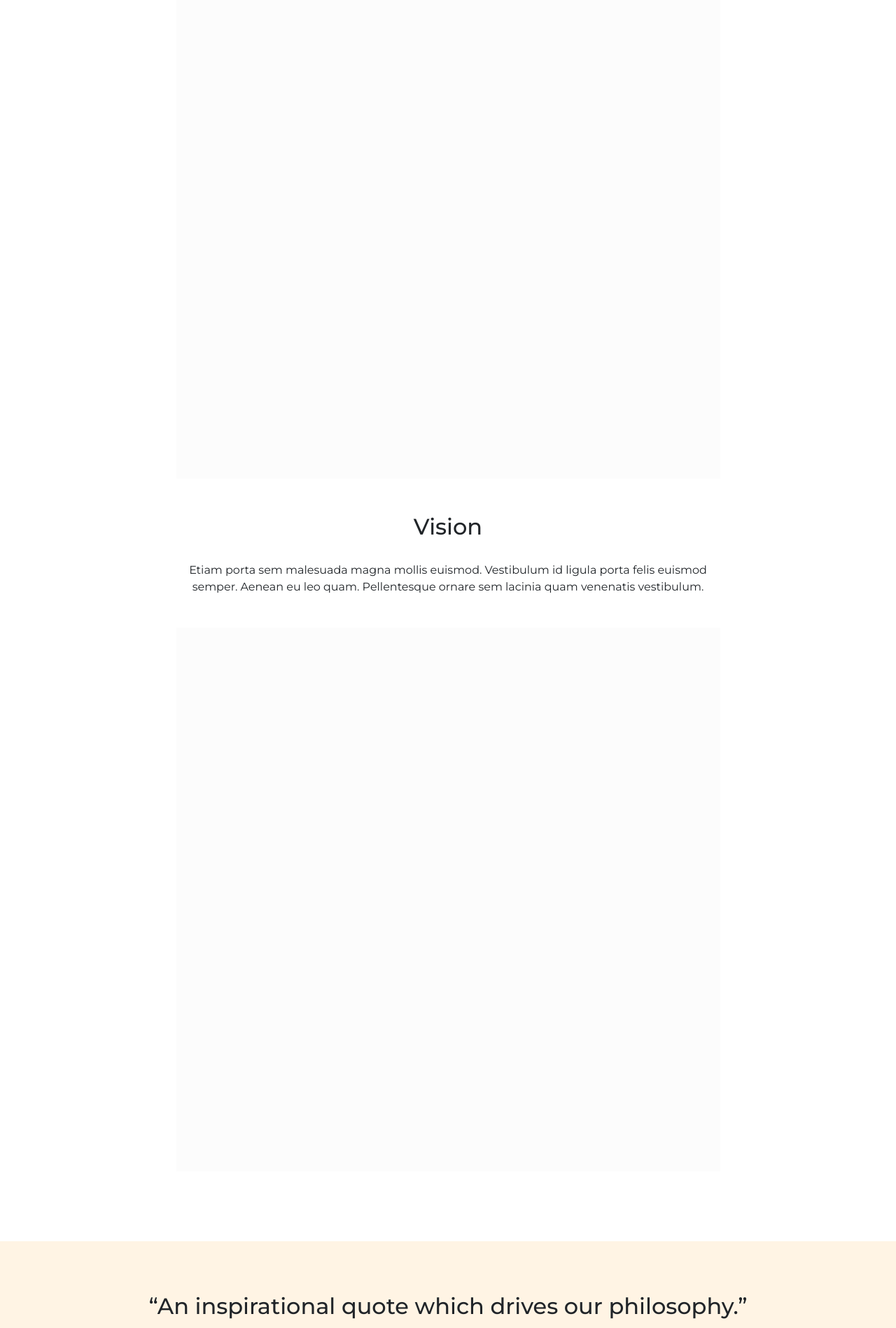
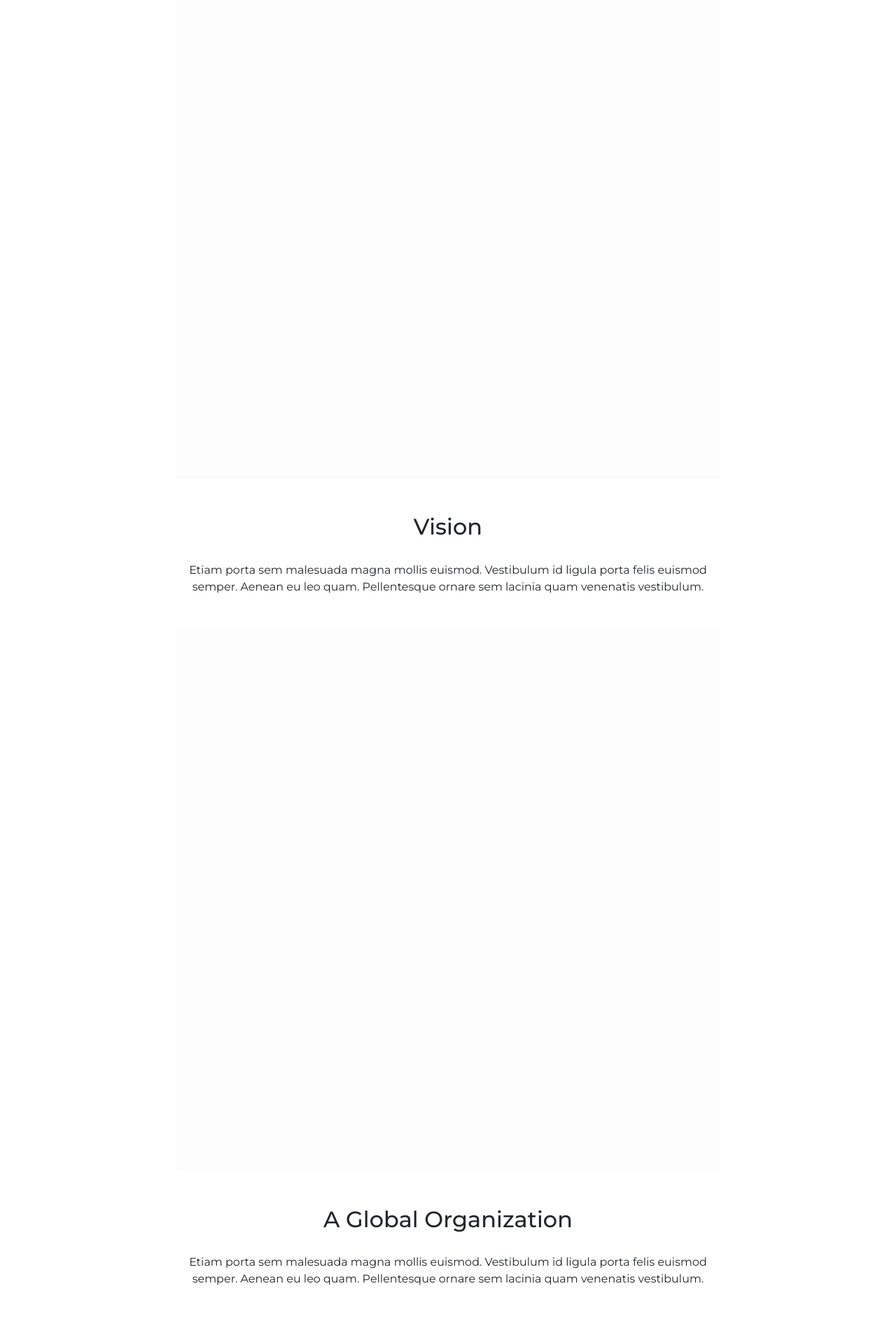
Before and after one commit to hax-org/website, a Jekyll site: the page built from about.html, in a window 1280 px wide. Shown: the part 745-2643 px from the top of the page at 70% size. Built offline with Jekyll 4.4.1, drawn with Linux system fonts in a browser that asks for light colours; nearby versions of some CDN libraries; library files that are not in the unit come from our copies; a script that is not in the unit is left out; grey boxes are pictures that could not be loaded.

Commit message:
add changes to map

```diff
--- a/_includes/home/what-we-do.html
+++ b/_includes/home/what-we-do.html
@@ -1,12 +1,12 @@
 <section id="what-we-do" class="section-gray-bg">
 	<div class="container">
 		<div class="row">
-			<div class="col-lg-6">
+			<!-- <div class="col-lg-6">
 				<div class="image-container">
-					<!-- this illustration doesn't fit at all, i know -->
+					this illustration doesn't fit at all, i know
 					<img src="/assets/images/working.svg">
 				</div>
-			</div>
+			</div> -->
 			<div class="col-lg-6">
 				<h1>What we do</h1>
 				<div class="number-block">
--- a/_sass/_about.scss
+++ b/_sass/_about.scss
@@ -23,4 +23,14 @@
     /*margin-bottom: 3%;*/
   }
 
+  iframe {
+    margin-top: 30px;
+  }
+
 }
+
+#map {
+  margin-top: 30px;
+  height: 600px;
+  width: 100%;
+ }
--- a/about.html
+++ b/about.html
@@ -25,7 +25,217 @@ title: About
 			<p>Etiam porta sem malesuada magna mollis euismod. Vestibulum id ligula porta felis euismod semper. Aenean eu leo quam. Pellentesque ornare sem lacinia quam venenatis vestibulum.</p>
 			<img class="lazy" src="/assets/images/lazy.jpg" data-src="/assets/images/about/2.jpg">
 		</div>
+		<div class="mission-container">
+			<h2>A Global Organization</h2>
+			<p>Etiam porta sem malesuada magna mollis euismod. Vestibulum id ligula porta felis euismod semper. Aenean eu leo quam. Pellentesque ornare sem lacinia quam venenatis vestibulum.</p>
+			<!-- <iframe width="100%" height="450" frameborder="0" style="border:0" src="https://www.google.com/maps/embed/v1/place?q=place_id:ChIJCzYy5IS16lQRQrfeQ5K5Oxw&key=AIzaSyDkHYOIn-0ac774yt7XE8UHRrx-1HiOVMg" allowfullscreen></iframe> -->
+			<div id="map"></div>
+		</div>
 	</div>
 </section>
 
+
 {% include quote.html %}
+
+<script>
+	// Initialize and add the map
+	function initMap() {
+	// The location of Uluru
+	var uluru = {lat: -25.344, lng: 131.036};
+	var styles = [
+	    {
+	        "featureType": "water",
+	        "elementType": "geometry",
+	        "stylers": [
+	            {
+	                "color": "#e9e9e9"
+	            },
+	            {
+	                "lightness": 17
+	            }
+	        ]
+	    },
+	    {
+	        "featureType": "landscape",
+	        "elementType": "geometry",
+	        "stylers": [
+	            {
+	                "color": "#f5f5f5"
+	            },
+	            {
+	                "lightness": 20
+	            }
+	        ]
+	    },
+	    {
+	        "featureType": "road.highway",
+	        "elementType": "geometry.fill",
+	        "stylers": [
+	            {
+	                "color": "#ffffff"
+	            },
+	            {
+	                "lightness": 17
+	            }
+	        ]
+	    },
+	    {
+	        "featureType": "road.highway",
+	        "elementType": "geometry.stroke",
+	        "stylers": [
+	            {
+	                "color": "#ffffff"
+	            },
+	            {
+	                "lightness": 29
+	            },
+	            {
+	                "weight": 0.2
+	            }
+	        ]
+	    },
+	    {
+	        "featureType": "road.arterial",
+	        "elementType": "geometry",
+	        "stylers": [
+	            {
+	                "color": "#ffffff"
+	            },
+	            {
+	                "lightness": 18
+	            }
+	        ]
+	    },
+	    {
+	        "featureType": "road.local",
+	        "elementType": "geometry",
+	        "stylers": [
+	            {
+	                "color": "#ffffff"
+	            },
+	            {
+	                "lightness": 16
+	            }
+	        ]
+	    },
+	    {
+	        "featureType": "poi",
+	        "elementType": "geometry",
+	        "stylers": [
+	            {
+	                "color": "#f5f5f5"
+	            },
+	            {
+	                "lightness": 21
+	            }
+	        ]
+	    },
+	    {
+	        "featureType": "poi.park",
+	        "elementType": "geometry",
+	        "stylers": [
+	            {
+	                "color": "#dedede"
+	            },
+	            {
+	                "lightness": 21
+	            }
+	        ]
+	    },
+	    {
+	        "elementType": "labels.text.stroke",
+	        "stylers": [
+	            {
+	                "visibility": "on"
+	            },
+	            {
+	                "color": "#ffffff"
+	            },
+	            {
+	                "lightness": 16
+	            }
+	        ]
+	    },
+	    {
+	        "elementType": "labels.text.fill",
+	        "stylers": [
+	            {
+	                "saturation": 36
+	            },
+	            {
+	                "color": "#333333"
+	            },
+	            {
+	                "lightness": 40
+	            }
+	        ]
+	    },
+	    {
+	        "elementType": "labels.icon",
+	        "stylers": [
+	            {
+	                "visibility": "off"
+	            }
+	        ]
+	    },
+	    {
+	        "featureType": "transit",
+	        "elementType": "geometry",
+	        "stylers": [
+	            {
+	                "color": "#f2f2f2"
+	            },
+	            {
+	                "lightness": 19
+	            }
+	        ]
+	    },
+	    {
+	        "featureType": "administrative",
+	        "elementType": "geometry.fill",
+	        "stylers": [
+	            {
+	                "color": "#fefefe"
+	            },
+	            {
+	                "lightness": 20
+	            }
+	        ]
+	    },
+	    {
+	        "featureType": "administrative",
+	        "elementType": "geometry.stroke",
+	        "stylers": [
+	            {
+	                "color": "#fefefe"
+	            },
+	            {
+	                "lightness": 17
+	            },
+	            {
+	                "weight": 1.2
+	            }
+	        ]
+	    }
+	]
+	// The map, centered at Uluru
+	var map = new google.maps.Map(
+	  document.getElementById('map'), {
+	  	zoom: 3,
+	  	center: uluru,
+	  	clickableIcons: false,
+	  	disableDefaultUI: true,
+	  	keyboardShortcuts: false,
+	  	streetViewControl: false,
+	  	styles: styles
+	  });
+	// The marker, positioned at Uluru
+	var marker = new google.maps.Marker({position: uluru, map: map});
+	}
+</script>
+<!--Load the API from the specified URL
+* The async attribute allows the browser to render the page while the API loads
+* The key parameter will contain your own API key (which is not needed for this tutorial)
+* The callback parameter executes the initMap() function
+-->
+<script async defer src="https://maps.googleapis.com/maps/api/js?key=AIzaSyDkHYOIn-0ac774yt7XE8UHRrx-1HiOVMg&callback=initMap"></script>
--- a/assets/js/main.js
+++ b/assets/js/main.js
@@ -16,6 +16,7 @@ function initJS() {
 	}).removeClass('active');
 
 	if (!readmore_enabled &&  currentWindow() == 'our-team') {
+		$('.readmore').readmore('destroy');
 	  $('.readmore').readmore({
 	  	speed: 100,
 	  	collapsedHeight: 100,
@@ -37,9 +38,9 @@ function initJS() {
 
 $(function() {
 	initJS()
-  const swup = new Swup();
+ //  const swup = new Swup();
 
-  swup.on('contentReplaced', function () {
-    initJS();
-	});
+ //  swup.on('contentReplaced', function () {
+ //    initJS();
+	// });
 });
```
